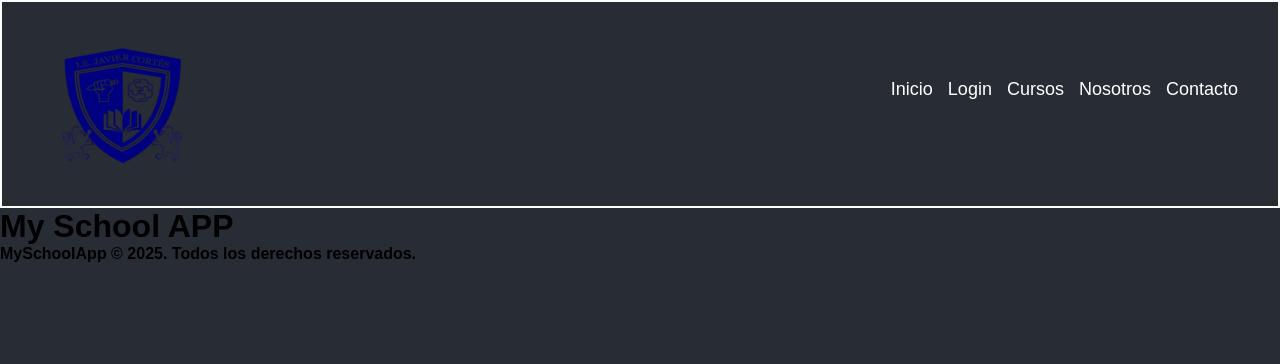
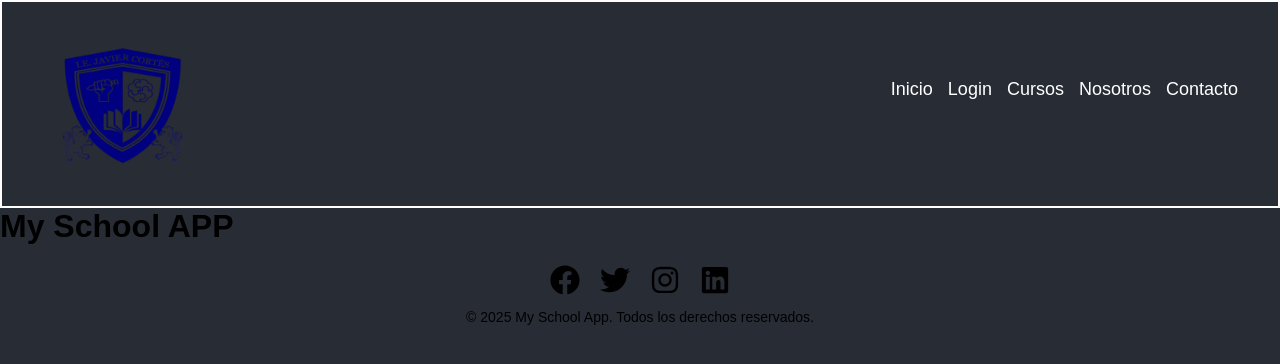
Before and after one commit to Niko-NkDev/my-school-app, a React (Create React App) app: page / in a window 1280 px wide. Shown: the top 364 px of the page. Built offline with nearby package versions, Linux system fonts and the light colour scheme.

Commit message:
Actualize el footer y agregue logos de redes sociales

```diff
--- a/package.json
+++ b/package.json
@@ -8,6 +8,7 @@
     "react": "^19.0.0",
     "react-bootstrap": "^2.10.7",
     "react-dom": "^19.0.0",
+    "react-icons": "^5.4.0",
     "react-router-dom": "^7.1.1",
     "react-scripts": "5.0.1"
   },
--- a/src/components/shareds/Footer.js
+++ b/src/components/shareds/Footer.js
@@ -1,15 +1,48 @@
 import React from "react";
 
-function Footer() {
+import { FaFacebook, FaTwitter, FaInstagram, FaLinkedin } from 'react-icons/fa';
+
+const Footer = () => {
   return (
-    <div className="Footer">
-      {/* Contenido del pie de página */}
+    <footer style={styles.footer}>
+      <div style={styles.iconsContainer}>
+        <a href="https://www.facebook.com/Andresvelasquezgarcia" target="_blank" rel="noopener noreferrer" style={styles.icon}>
+          <FaFacebook size={30} color= "black" />
+        </a>
+        <a href="https://twitter.com" target="_blank" rel="noopener noreferrer" style={styles.icon}>
+          <FaTwitter size={30} color= "black" />
+        </a>
+        <a href="https://instagram.com" target="_blank" rel="noopener noreferrer" style={styles.icon}>
+          <FaInstagram size={30} color= "black" />
+        </a>
+        <a href="https://linkedin.com" target="_blank" rel="noopener noreferrer" style={styles.icon}>
+          <FaLinkedin size={30} color= "black" />
+        </a>
+      </div>
+      <p style={styles.text}>© 2025 My School App. Todos los derechos reservados.</p>
+    </footer>
+  );
+};
 
-      <footer>
-        <b><p>MySchoolApp © 2025. Todos los derechos reservados.</p></b>
-      </footer>
-    </div>
-  );
-}
+const styles = {
+  footer: {
+    backgroundColor: '#282c34',
+    color: '#fff',
+    textAlign: 'center',
+    padding: '20px 0',
+  },
+  iconsContainer: {
+    marginBottom: '10px',
+  },
+  icon: {
+    margin: '0 10px',
+    color: '#fff',
+    textDecoration: 'none',
+  },
+  text: {
+    fontSize: '14px',
+    color: "black",
+  },
+};
 
 export default Footer;
```
Also changed, not shown: 1 other file (tests, documents, lock files or other folders).
